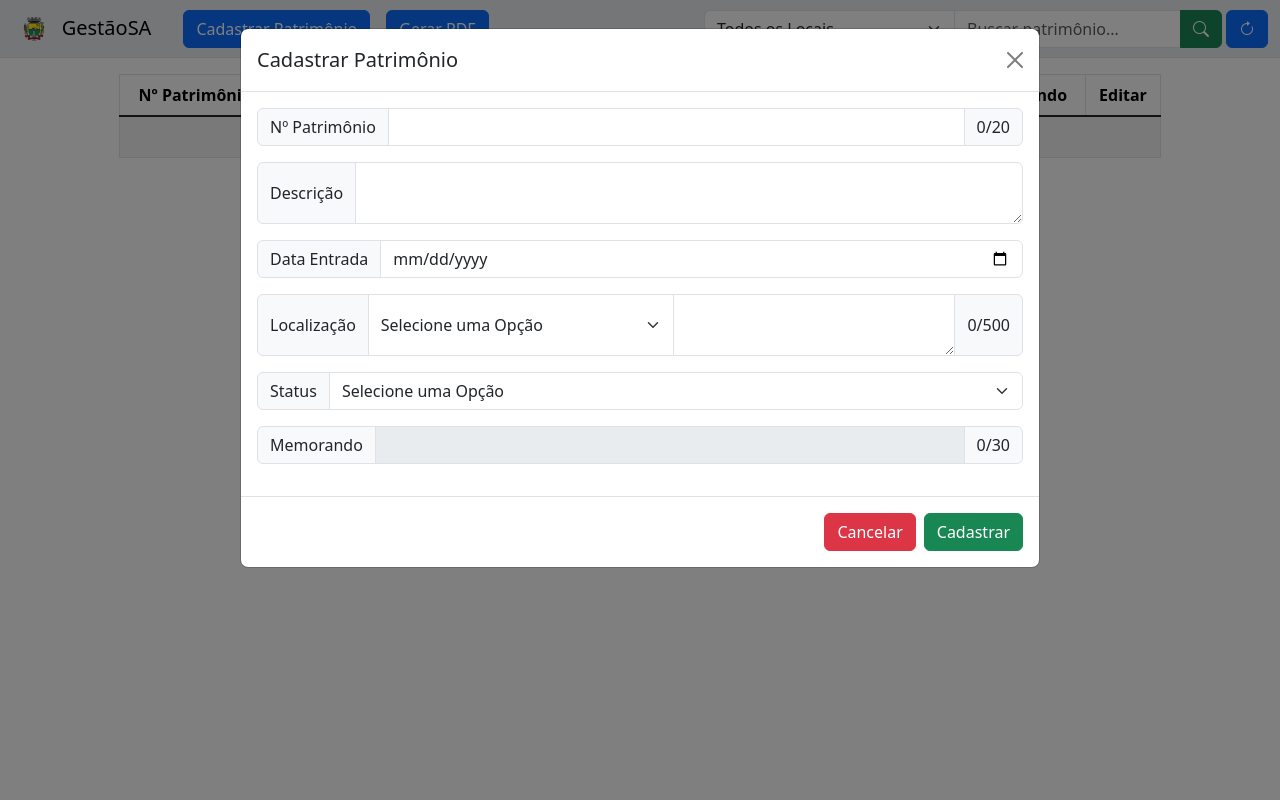
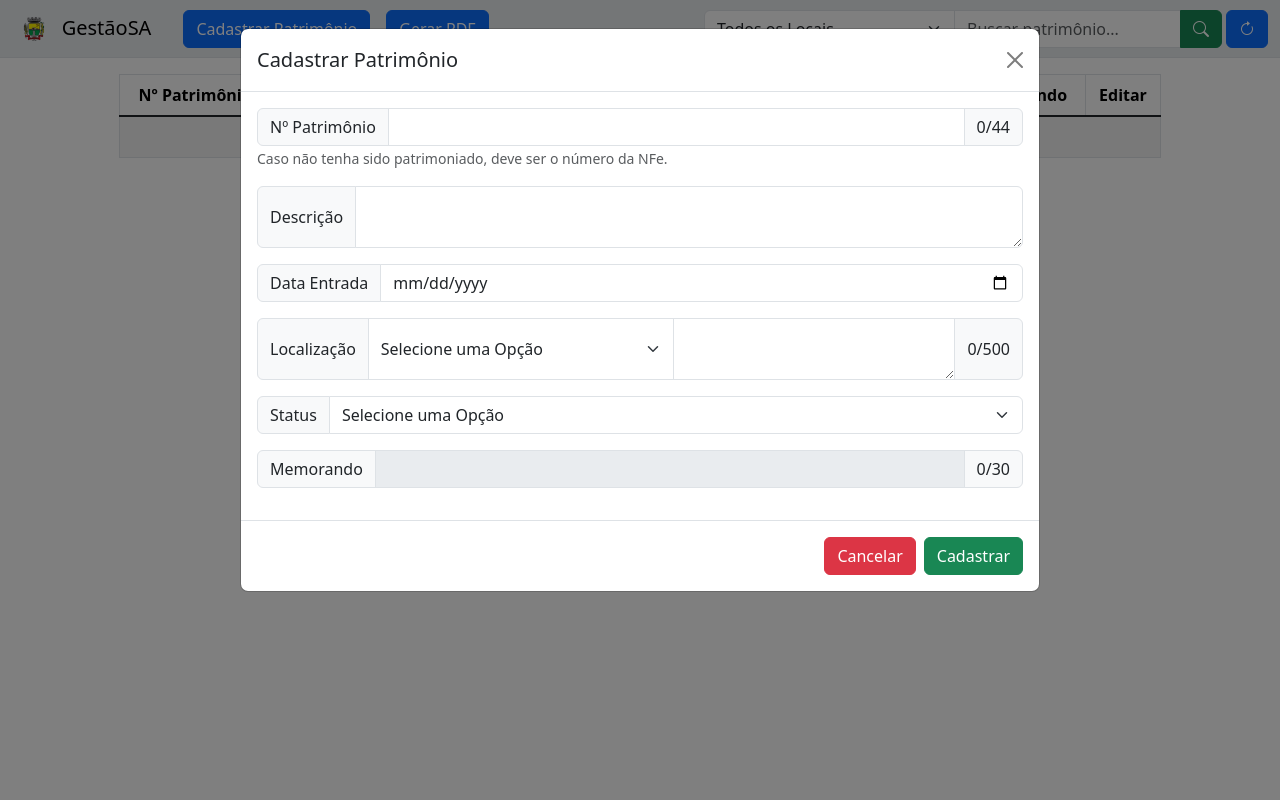
Before and after one commit to Uianes/gestaoSA, a PHP site: page / in a window 1280 px wide, after a click on "Cadastrar Patrimônio". Run offline with PHP 8.4, Linux system fonts and the light colour scheme; data that the repository does not hold is empty.

Commit message:
Increase maximum length of 'Nº Patrimônio' field to 44 characters and update related input handling for consistency

```diff
--- a/gestaosa.sql
+++ b/gestaosa.sql
@@ -28,7 +28,7 @@ SET time_zone = "+00:00";
 --
 
 CREATE TABLE `patrimonio` (
-  `N_Patrimonio` varchar(20) NOT NULL,
+  `N_Patrimonio` varchar(44) NOT NULL,
   `Descricao` text NOT NULL,
   `Data_Entrada` date NOT NULL,
   `Localizacao` set('EMEI Pequeno Paraíso','EMEI Vaga-Lume','EMEI Vovó Amália','EMEF Sol Nascente','EMEF Rui Barbosa','EMEF Antônio João','EMEF São João','EMEF Antônio Liberato','SME') NOT NULL,
--- a/modals/modalCadastrar.php
+++ b/modals/modalCadastrar.php
@@ -7,12 +7,13 @@
       </div>
       <form action="./crud/insertPatrimonio.php" method="POST">
         <div class="modal-body">
-          <div class="input-group mb-3">
+          <div class="input-group">
             <span class="input-group-text">Nº Patrimônio</span>
-            <input type="text" class="form-control" name="numeroPatrimonio" id="numeroPatrimonioCadastrar" oninput="atualizarContador(this, 'contadorNumeroPatrimonioCadastrar')" maxlength="20" required>
-            <span class="input-group-text" id="contadorNumeroPatrimonioCadastrar">0/20</span>
+            <input type="text" class="form-control" name="numeroPatrimonio" id="numeroPatrimonioCadastrar" oninput="atualizarContador(this, 'contadorNumeroPatrimonioCadastrar')" maxlength="44" required>
+            <span class="input-group-text" id="contadorNumeroPatrimonioCadastrar">0/44</span>
           </div>
-          <div class="input-group mb-3">
+          <small class="form-text text-muted">Caso não tenha sido patrimoniado, deve ser o número da NFe.</small>
+          <div class="input-group my-3">
             <span class="input-group-text">Descrição</span>
             <textarea class="form-control" name="descricao" id="descricaoCadastrar" required></textarea>
           </div>
--- a/modals/modalDescarte.php
+++ b/modals/modalDescarte.php
@@ -9,7 +9,7 @@
         <div class="modal-body">
           <div class="input-group mb-3">
             <span class="input-group-text">Nº Patrimônio</span>
-            <input type="text" class="form-control" name="numeroPatrimonio" id="numeroPatrimonioDescarte" maxlength="20" readonly>
+            <input type="text" class="form-control" name="numeroPatrimonio" id="numeroPatrimonioDescarte" readonly>
           </div>
           <div class="input-group mb-3">
             <span class="input-group-text">Descrição</span>
--- a/modals/modalEditar.php
+++ b/modals/modalEditar.php
@@ -9,7 +9,7 @@
         <div class="modal-body">
           <div class="input-group mb-3">
             <span class="input-group-text">Nº Patrimônio</span>
-            <input type="text" class="form-control" name="numeroPatrimonio" id="numeroPatrimonioEditar" maxlength="20" readonly>
+            <input type="text" class="form-control" name="numeroPatrimonio" id="numeroPatrimonioEditar" readonly>
           </div>
           <div class="input-group mb-3">
             <span class="input-group-text">Descrição</span>
--- a/modals/modalExcluir.php
+++ b/modals/modalExcluir.php
@@ -9,7 +9,7 @@
         <div class="modal-body">
           <div class="input-group mb-3">
             <span class="input-group-text">Nº Patrimônio</span>
-            <input type="text" class="form-control" id="numeroPatrimonioExcluir" name="idPatrimonioExcluir" maxlength="20" readonly>
+            <input type="text" class="form-control" id="numeroPatrimonioExcluir" name="idPatrimonioExcluir" readonly>
           </div>
           <div class="input-group mb-3">
             <span class="input-group-text">Descrição</span>
--- a/scripts.js
+++ b/scripts.js
@@ -21,7 +21,7 @@ function limparCampos() {
     });
 
     const contadores = {
-        "contadorNumeroPatrimonioCadastrar": "20",
+        "contadorNumeroPatrimonioCadastrar": "44",
         "contadorDescricaoLocalizacaoCadastrar": "500",
         "contadorMemorandoCadastrar": "30",
         "contadorMemorandoDescarte": "30"
```
